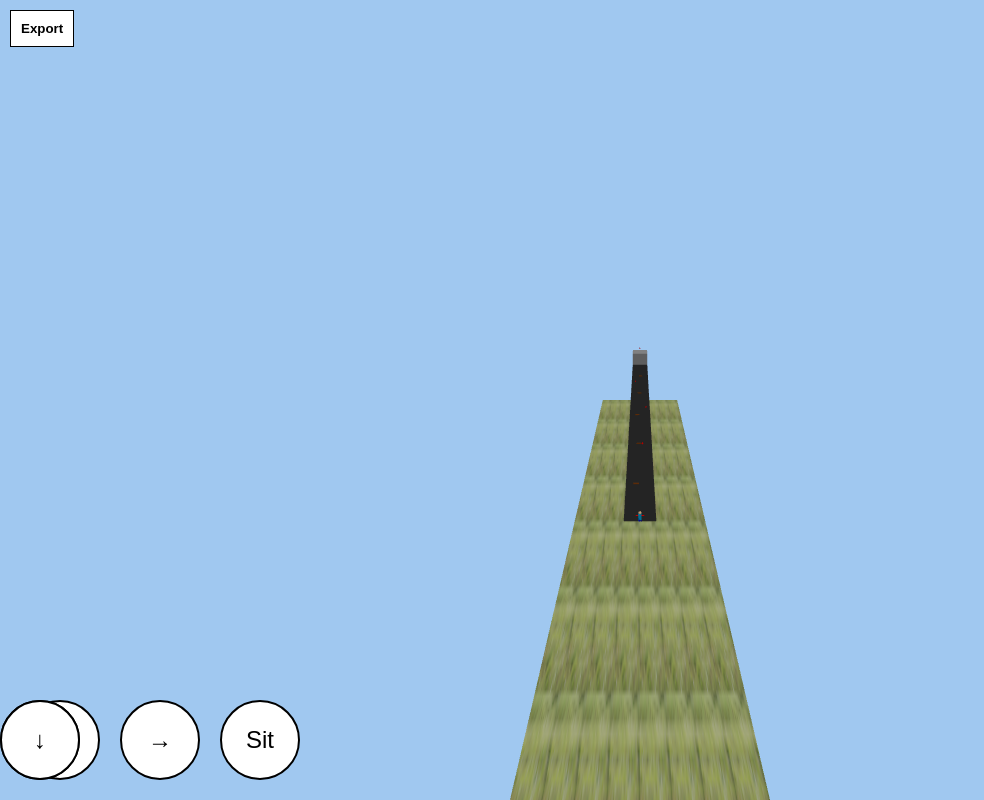
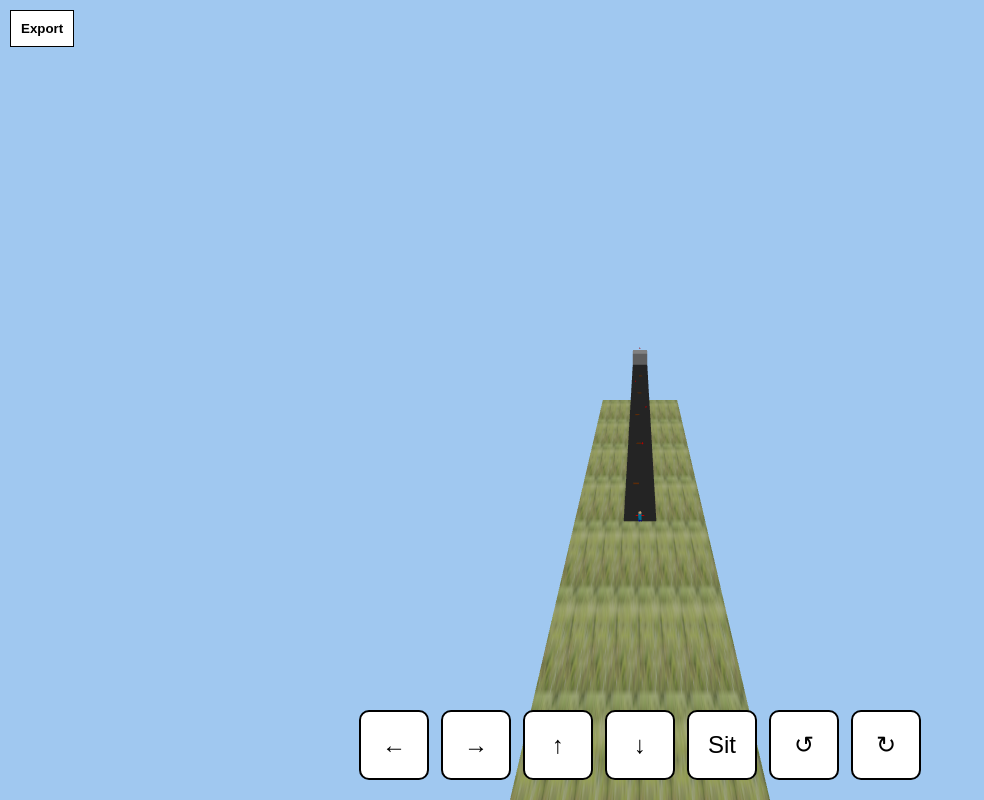
Before and after one commit to AllieBaig/vrbox, a plain HTML site: page index.html in a window 1280 px wide. Shown: the whole page, without its empty margins (0-984 px from the left). Drawn offline with Linux system fonts and the light colour scheme; animation ran at ten frames a second.

Commit message:
Update index.html

```diff
--- a/index.html
+++ b/index.html
@@ -1,34 +1,42 @@
-
 <!DOCTYPE html>
 <html lang="en">
 <head>
   <meta charset="UTF-8">
-  <title>RL Hybrid Sandbox ES Module</title>
+  <title>VRBox RL Sandbox v5.5</title>
 
   <style>
-    body { margin: 0; overflow: hidden; }
+    body { margin: 0; overflow: hidden; font-family: sans-serif; }
     canvas { display: block; }
+
     #exportButton {
       position: absolute; top: 10px; left: 10px; z-index: 10;
       padding: 10px; background: white; border: 1px solid black; font-weight: bold;
     }
+
+    .control-bar {
+      position: absolute; bottom: 20px; left: 50%; transform: translateX(-50%);
+      display: flex; gap: 12px; z-index: 10;
+    }
+
     .control-btn {
-      position: absolute; bottom: 20px; width: 80px; height: 80px;
-      font-size: 24px; border: 2px solid black; background: white; border-radius: 50%; z-index: 10;
+      width: 70px; height: 70px;
+      font-size: 24px; border: 2px solid black; background: white; border-radius: 10px;
     }
-    #leftBtn { left: 20px; }
-    #rightBtn { left: 120px; }
-    #sitBtn { left: 220px; }
   </style>
 </head>
 <body>
 
   <button id="exportButton">Export</button>
-<button id="leftBtn" class="control-btn">&#8592;</button>
-<button id="rightBtn" class="control-btn">&#8594;</button>
-<button id="forwardBtn" class="control-btn">&#8593;</button>
-<button id="backwardBtn" class="control-btn">&#8595;</button>
-<button id="sitBtn" class="control-btn">Sit</button>
+
+  <div class="control-bar">
+    <button id="leftBtn" class="control-btn">&#8592;</button>
+    <button id="rightBtn" class="control-btn">&#8594;</button>
+    <button id="forwardBtn" class="control-btn">&#8593;</button>
+    <button id="backwardBtn" class="control-btn">&#8595;</button>
+    <button id="sitBtn" class="control-btn">Sit</button>
+    <button id="camLeftBtn" class="control-btn">&#8634;</button>
+    <button id="camRightBtn" class="control-btn">&#8635;</button>
+  </div>
 
   <script type="module" src="js/main.js"></script>
 
```
